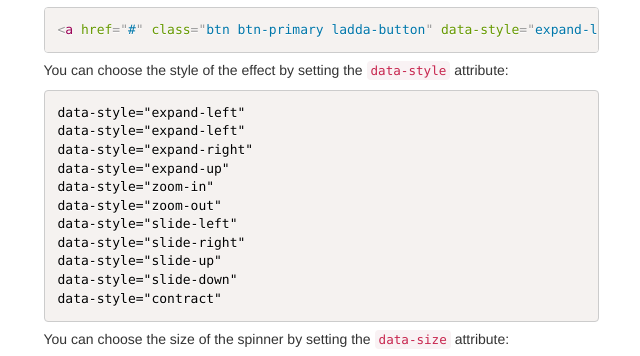
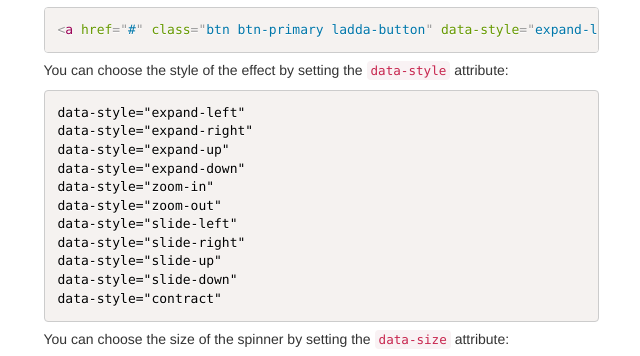
Before and after one commit to msurguy/ladda-bootstrap, a plain HTML site: page index.html in a window 1280 px wide. Shown: the part 919-1275 px from the top of the page, 319-959 px from the left. Drawn offline with nearby package versions, Linux system fonts and the light colour scheme.

Commit message:
Fix typo (twice "expand-left", no "expand-down")

```diff
--- a/index.html
+++ b/index.html
@@ -111,9 +111,9 @@
 					<pre><code class="language-markup">&lt;a href="#" class="btn btn-primary ladda-button" data-style="expand-left"&gt;&lt;span class="ladda-label"&gt;expand-left&lt;/span&gt;&lt;/a&gt;</code></pre>
 					<p>You can choose the style of the effect by setting the <code>data-style</code> attribute:</p>
 					<pre><code class="language-markup">data-style="expand-left"
-data-style="expand-left"
 data-style="expand-right"
 data-style="expand-up"
+data-style="expand-down"
 data-style="zoom-in"
 data-style="zoom-out"
 data-style="slide-left"
```
